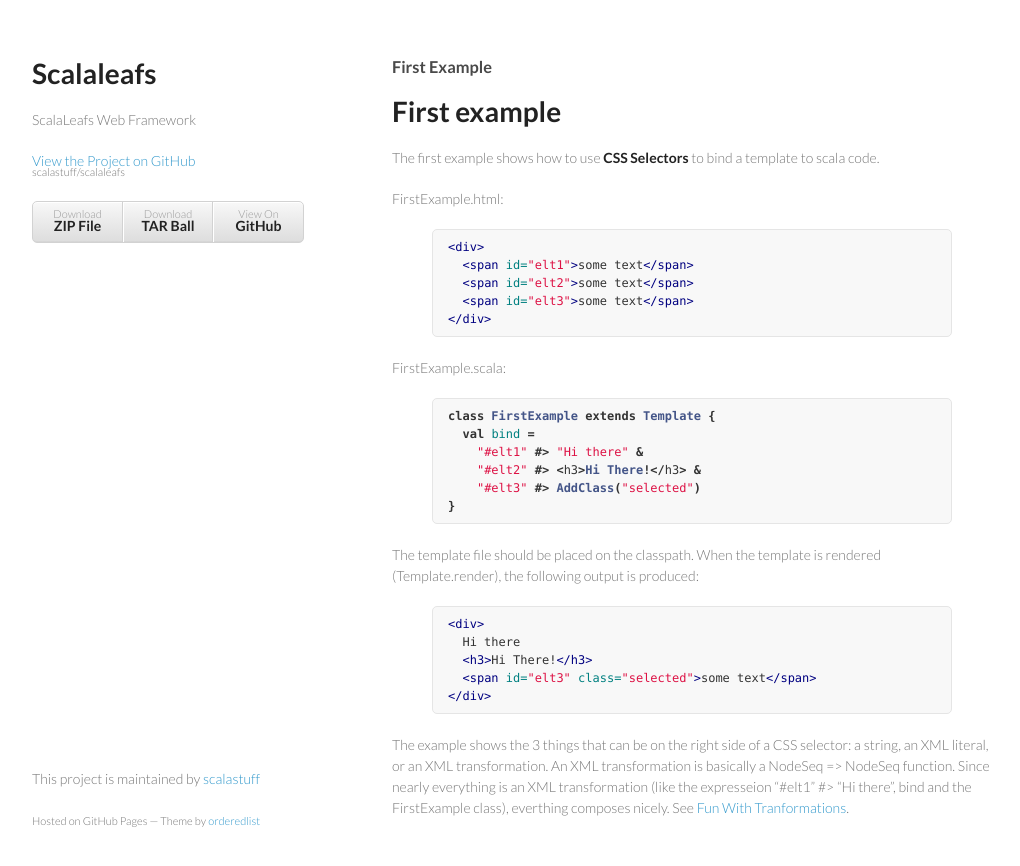
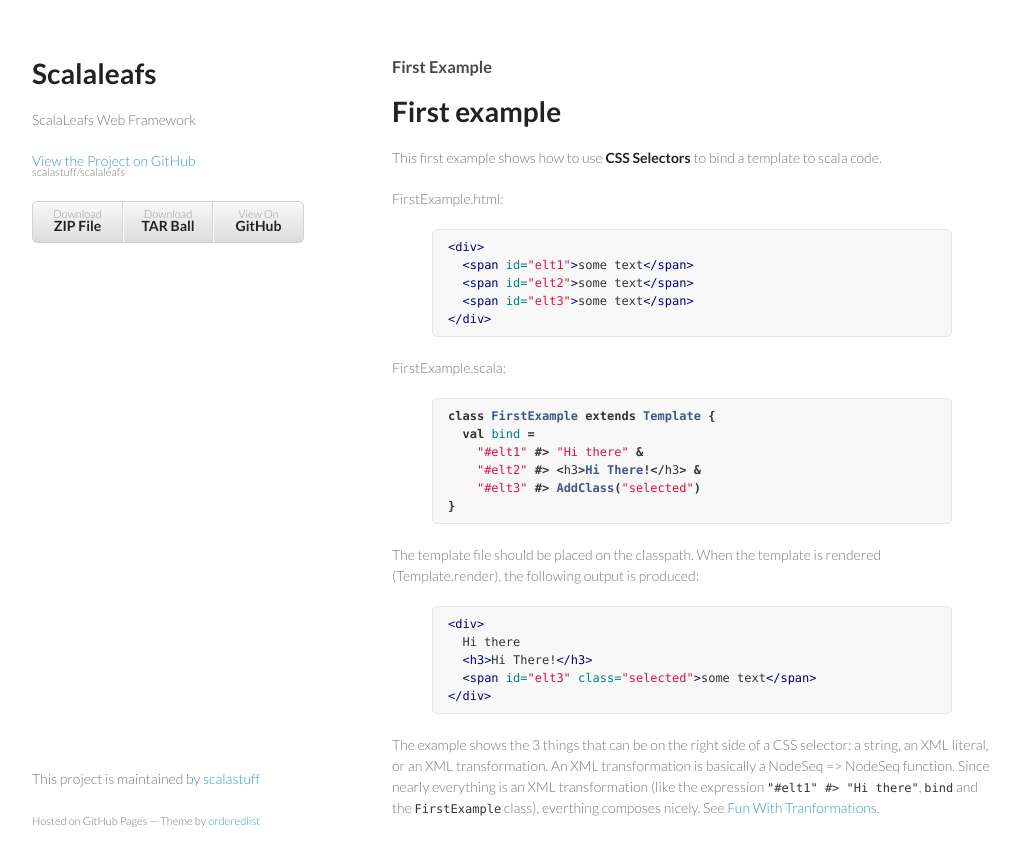
Before and after one commit to scalastuff/scalaleafs, a Jekyll site: the page built from first-steps.md, in a window 1280 px wide. Shown: the top 866 px of the page, without its empty margins (128-1148 px from the left). Built offline with Jekyll 4.4.1, drawn with Linux system fonts in a browser that asks for light colours.

Commit message:
Updated first-steps.md

```diff
--- a/first-steps.md
+++ b/first-steps.md
@@ -4,7 +4,7 @@
 ---
 # First example
 
-The first example shows how to use **CSS Selectors** to bind a template to scala code.
+This first example shows how to use **CSS Selectors** to bind a template to scala code.
 
 FirstExample.html:
 
@@ -38,4 +38,4 @@
 </div>
 {% endhighlight %}
 
-The example shows the 3 things that can be on the right side of a CSS selector: a string, an XML literal, or an XML transformation. An XML transformation is basically a NodeSeq => NodeSeq function. Since nearly everything is an XML transformation (like the expresseion "#elt1" #> "Hi there", bind and the FirstExample class), everthing composes nicely. See [Fun With Tranformations](fun-with-transformations.html).
+The example shows the 3 things that can be on the right side of a CSS selector: a string, an XML literal, or an XML transformation. An XML transformation is basically a NodeSeq => NodeSeq function. Since nearly everything is an XML transformation (like the expression `"#elt1" #> "Hi there"`, `bind` and the `FirstExample` class), everthing composes nicely. See [Fun With Tranformations](fun-with-transformations.html).
```
